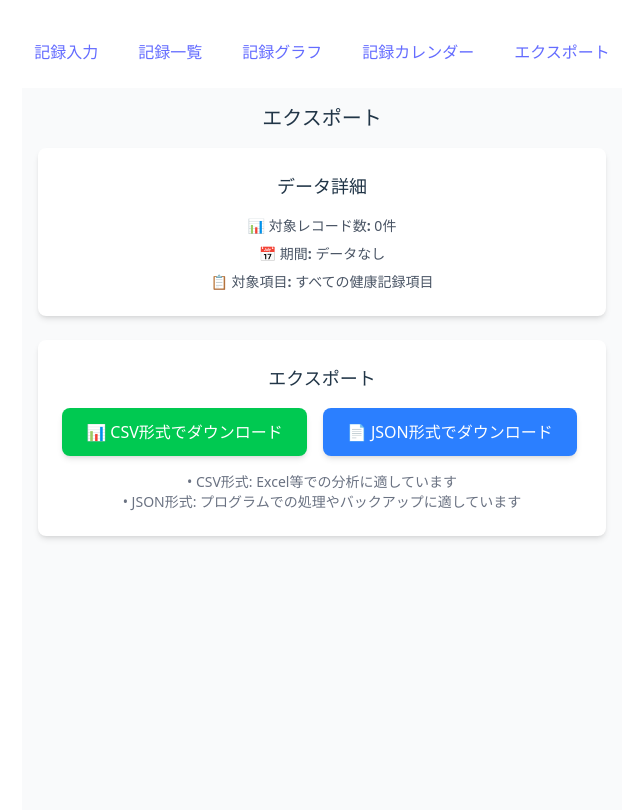
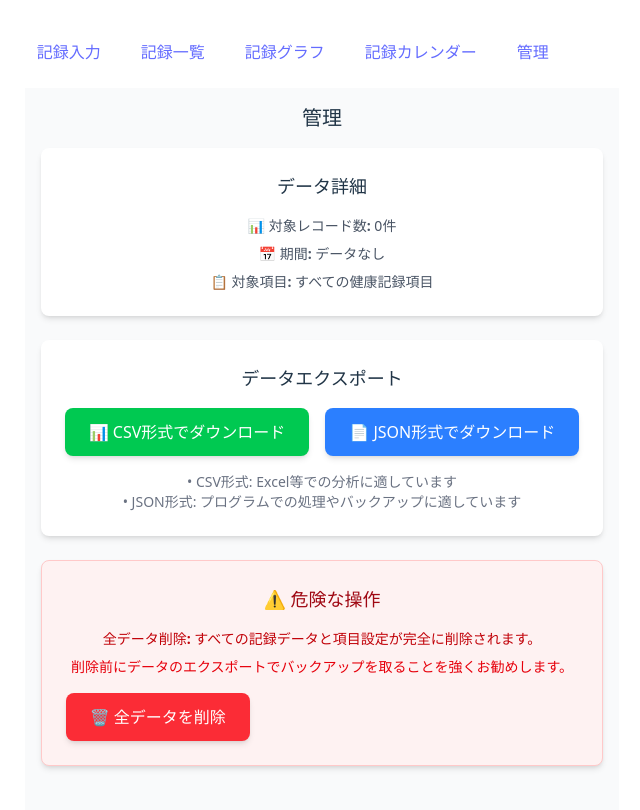
Before and after one commit to ted-sharp/aloe-wellness-log, a React (Vite) app in the folder aloe-wellness-log-react/: page /export in a window 1280 px wide. Shown: the top 810 px of the page, without its empty margins (318-958 px from the left). Built offline with nearby package versions, Linux system fonts and the light colour scheme.

Commit message:
ナビゲーションメニューの「エクスポート」を「管理」に変更し、RecordExportコンポーネントに全データ削除機能を追加しました。また、IndexedDBに全記録データ、全項目データ、全データ削除の処理を実装しました。

```diff
--- a/aloe-wellness-log-react/src/App.tsx
+++ b/aloe-wellness-log-react/src/App.tsx
@@ -33,7 +33,7 @@ function App() {
           <Link to="/list" className="px-3 py-2 hover:bg-gray-100 rounded">記録一覧</Link>
           <Link to="/graph" className="px-3 py-2 hover:bg-gray-100 rounded">記録グラフ</Link>
           <Link to="/calendar" className="px-3 py-2 hover:bg-gray-100 rounded">記録カレンダー</Link>
-          <Link to="/export" className="px-3 py-2 hover:bg-gray-100 rounded">エクスポート</Link>
+          <Link to="/export" className="px-3 py-2 hover:bg-gray-100 rounded">管理</Link>
         </nav>
 
         {/* モバイル用ハンバーガーボタン */}
@@ -59,7 +59,7 @@ function App() {
               <Link to="/list" onClick={closeMenu} className="px-4 py-3 hover:bg-gray-50 border-b border-gray-100">記録一覧</Link>
               <Link to="/graph" onClick={closeMenu} className="px-4 py-3 hover:bg-gray-50 border-b border-gray-100">記録グラフ</Link>
               <Link to="/calendar" onClick={closeMenu} className="px-4 py-3 hover:bg-gray-50 border-b border-gray-100">記録カレンダー</Link>
-              <Link to="/export" onClick={closeMenu} className="px-4 py-3 hover:bg-gray-50">エクスポート</Link>
+              <Link to="/export" onClick={closeMenu} className="px-4 py-3 hover:bg-gray-50">管理</Link>
             </nav>
           </div>
         )}
--- a/aloe-wellness-log-react/src/db/indexedDb.ts
+++ b/aloe-wellness-log-react/src/db/indexedDb.ts
@@ -105,3 +105,41 @@ export async function deleteRecord(id: string) {
     tx.onerror = () => reject(tx.error);
   });
 }
+
+// 全記録データの削除
+export async function deleteAllRecords() {
+  const db = await openDb();
+  return new Promise<void>((resolve, reject) => {
+    const tx = db.transaction(RECORDS_STORE, 'readwrite');
+    const store = tx.objectStore(RECORDS_STORE);
+    store.clear();
+    tx.oncomplete = () => resolve();
+    tx.onerror = () => reject(tx.error);
+  });
+}
+
+// 全項目データの削除
+export async function deleteAllFields() {
+  const db = await openDb();
+  return new Promise<void>((resolve, reject) => {
+    const tx = db.transaction(FIELDS_STORE, 'readwrite');
+    const store = tx.objectStore(FIELDS_STORE);
+    store.clear();
+    tx.oncomplete = () => resolve();
+    tx.onerror = () => reject(tx.error);
+  });
+}
+
+// 全データ削除（記録と項目の両方）
+export async function deleteAllData() {
+  const db = await openDb();
+  return new Promise<void>((resolve, reject) => {
+    const tx = db.transaction([RECORDS_STORE, FIELDS_STORE], 'readwrite');
+    const recordStore = tx.objectStore(RECORDS_STORE);
+    const fieldStore = tx.objectStore(FIELDS_STORE);
+    recordStore.clear();
+    fieldStore.clear();
+    tx.oncomplete = () => resolve();
+    tx.onerror = () => reject(tx.error);
+  });
+}
--- a/aloe-wellness-log-react/src/pages/RecordExport.tsx
+++ b/aloe-wellness-log-react/src/pages/RecordExport.tsx
@@ -24,7 +24,7 @@ function toCSV(records: RecordItem[], fields: { fieldId: string; name: string }[
 }
 
 export default function RecordExport() {
-  const { records, fields, loadRecords, loadFields } = useRecordsStore();
+  const { records, fields, loadRecords, loadFields, deleteAllData, initializeFields } = useRecordsStore();
 
   useEffect(() => {
     loadFields();
@@ -60,9 +60,33 @@ export default function RecordExport() {
     URL.revokeObjectURL(url);
   };
 
+  const handleDeleteAllData = async () => {
+    const isConfirmed = window.confirm(
+      '⚠️ 警告: すべてのデータ（記録・項目）が完全に削除されます。\n\nこの操作は取り消すことができません。\n\n本当にすべてのデータを削除してもよろしいですか？'
+    );
+
+    if (isConfirmed) {
+      const doubleConfirm = window.confirm(
+        '🚨 最終確認: 本当にすべてのデータを削除しますか？\n\nデータのバックアップを取ることをお勧めします。'
+      );
+
+      if (doubleConfirm) {
+        try {
+          await deleteAllData();
+          // 初期項目を再度作成
+          await initializeFields();
+          alert('✅ すべてのデータが削除され、初期項目が復元されました。');
+        } catch (error) {
+          console.error('削除エラー:', error);
+          alert('❌ データの削除に失敗しました。');
+        }
+      }
+    }
+  };
+
     return (
     <div className="p-4 bg-gray-50 min-h-screen">
-      <h2 className="text-xl font-bold mb-4">エクスポート</h2>
+      <h2 className="text-xl font-bold mb-4">管理</h2>
 
       <div className="bg-white rounded-lg shadow-md p-6 mb-6">
         <h3 className="text-lg font-semibold mb-4">データ詳細</h3>
@@ -75,8 +99,8 @@ export default function RecordExport() {
         </div>
       </div>
 
-      <div className="bg-white rounded-lg shadow-md p-6">
-        <h3 className="text-lg font-semibold mb-4">エクスポート</h3>
+      <div className="bg-white rounded-lg shadow-md p-6 mb-6">
+        <h3 className="text-lg font-semibold mb-4">データエクスポート</h3>
         <div className="flex flex-col sm:flex-row gap-4">
           <button
             onClick={handleExportCSV}
@@ -97,6 +121,24 @@ export default function RecordExport() {
           <p>• JSON形式: プログラムでの処理やバックアップに適しています</p>
         </div>
       </div>
+
+      <div className="bg-red-50 border border-red-200 rounded-lg shadow-md p-6">
+        <h3 className="text-lg font-semibold mb-4 text-red-800">⚠️ 危険な操作</h3>
+        <div className="mb-4">
+          <p className="text-sm text-red-700 mb-2">
+            <strong>全データ削除:</strong> すべての記録データと項目設定が完全に削除されます。
+          </p>
+          <p className="text-sm text-red-600">
+            削除前にデータのエクスポートでバックアップを取ることを強くお勧めします。
+          </p>
+        </div>
+        <button
+          onClick={handleDeleteAllData}
+          className="bg-red-500 hover:bg-red-600 text-white px-6 py-3 rounded-lg font-medium transition-colors shadow-md hover:shadow-lg flex items-center justify-center gap-2 w-full sm:w-auto"
+        >
+          🗑️ 全データを削除
+        </button>
+      </div>
     </div>
   );
 }
--- a/aloe-wellness-log-react/src/store/records.ts
+++ b/aloe-wellness-log-react/src/store/records.ts
@@ -24,6 +24,9 @@ type RecordsState = {
   updateField: (field: Field) => Promise<void>;
   updateRecord: (record: RecordItem) => Promise<void>;
   deleteRecord: (id: string) => Promise<void>;
+  deleteAllRecords: () => Promise<void>;
+  deleteAllFields: () => Promise<void>;
+  deleteAllData: () => Promise<void>;
 
   // 今後、fieldsの追加・取得もここに追加できますわ
 };
@@ -118,5 +121,20 @@ export const useRecordsStore = create<RecordsState>((set) => ({
     const records = await db.getAllRecords();
     set({ records });
   },
-
+  deleteAllRecords: async () => {
+    await db.deleteAllRecords();
+    const records = await db.getAllRecords();
+    set({ records });
+  },
+  deleteAllFields: async () => {
+    await db.deleteAllFields();
+    const fields = await db.getAllFields();
+    set({ fields });
+  },
+  deleteAllData: async () => {
+    await db.deleteAllData();
+    const records = await db.getAllRecords();
+    const fields = await db.getAllFields();
+    set({ records, fields });
+  },
 }));
```
